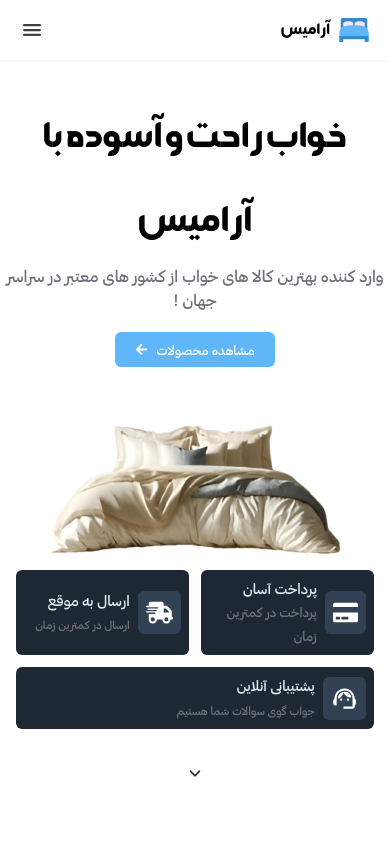
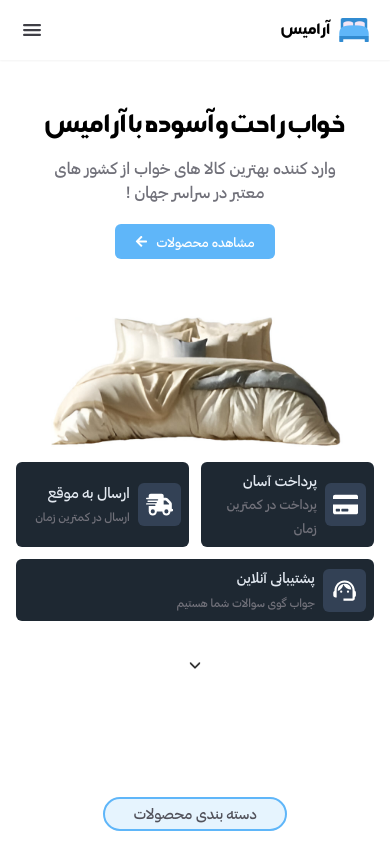
Before and after one commit to MohamadAminPour/aramis, a React (Vite) app: page / in a window 390 px wide. Shown: the top 844 px of the page. Built offline with nearby package versions, Linux system fonts and the light colour scheme.

Commit message:
add some change

```diff
--- a/src/components/Header.jsx
+++ b/src/components/Header.jsx
@@ -7,10 +7,10 @@
   return (
     <>
       <div className="header mt-[6rem] flex items-center justify-center flex-col">
-        <h1 className="text-[3.5rem] md:text-[4.5rem] text-center font-hezargan">
+        <h1 className="text-[2.5rem] md:text-[4.5rem] text-center font-hezargan">
           خواب راحت و آسوده با آرامیس
         </h1>
-        <p className="text-center text-zinc-500 mb-5">
+        <p className="text-center px-10 text-zinc-500 mb-5">
           وارد کننده بهترین کالا های خواب از کشور های معتبر در سراسر جهان !
         </p>
         <a
--- a/src/pages/Products.jsx
+++ b/src/pages/Products.jsx
@@ -5,7 +5,7 @@
 import Footer from "../components/Footer";
 import { FaRegStarHalfStroke } from "react-icons/fa6";
 import { BsQuestionSquareFill, BsSortDownAlt } from "react-icons/bs";
-import { useState } from "react";
+import { useEffect, useState } from "react";
 import { AiOutlineDislike, AiOutlineLike } from "react-icons/ai";
 import { products } from "../db.json";
 
@@ -24,7 +24,11 @@
 export default function Products() {
   let productID = useParams().ProductsId;
   const product = products.find((p) => p.id == productID);
-  window.scrollTo(0,0)
+
+
+  useEffect(()=>{
+     window.scrollTo(0,0)
+  },[])
 
   const [count, setCount] = useState(1);
   const [tab, setTab] = useState(1);
```
